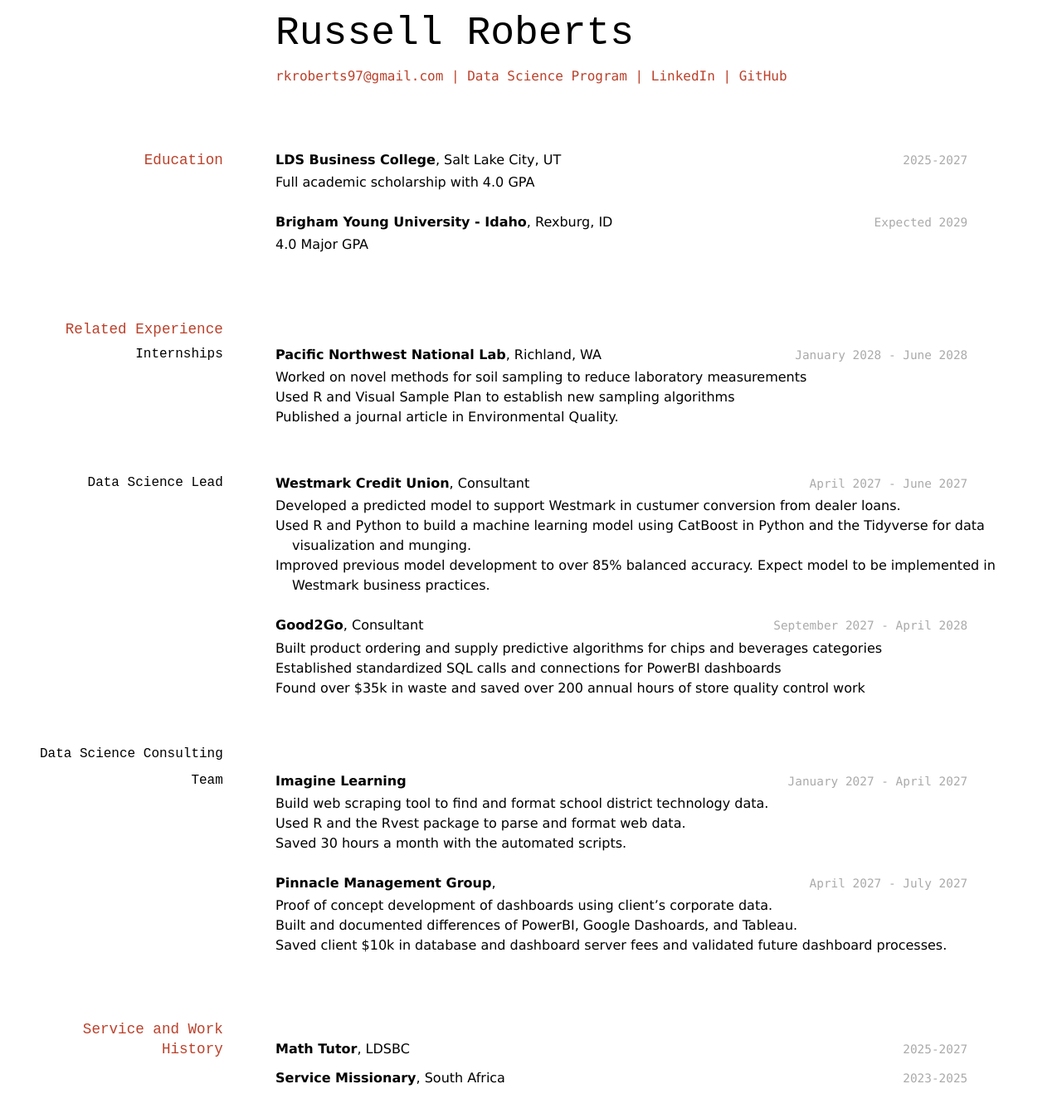
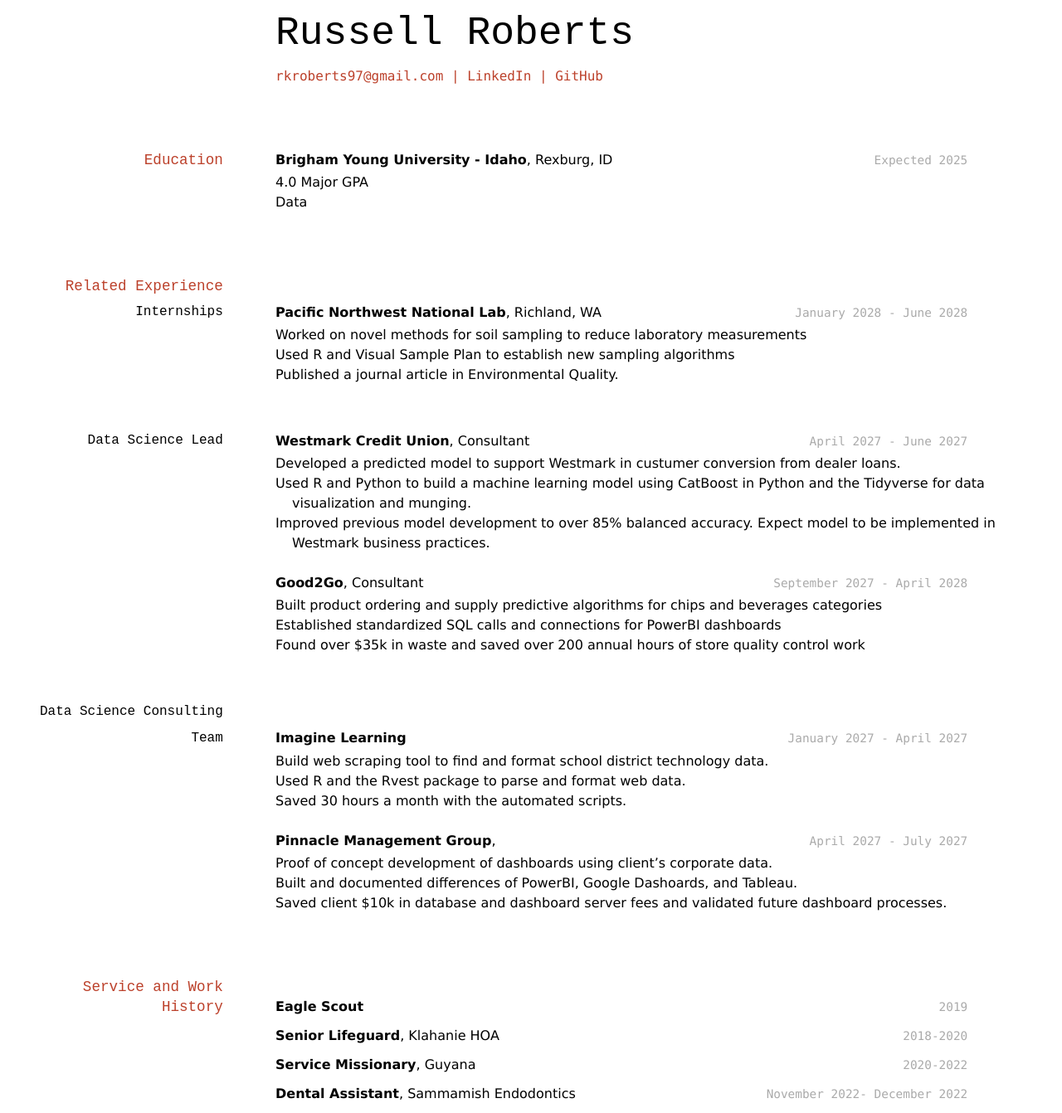
Before and after one commit to RKRoberts97/RobertsR_resume, a Jekyll site: the page built from docs/index.md, in a window 1280 px wide. Shown: the whole page at 83% size. Built offline with Jekyll 4.4.1, drawn with Linux system fonts in a browser that asks for light colours.

Commit message:
added some personal experience

```diff
--- a/docs/index.md
+++ b/docs/index.md
@@ -7,24 +7,19 @@
 
 <div id="webaddress">
 <a href="rkroberts97@gmail.com">rkroberts97@gmail.com</a>
-| <a href="https://byuidatascience.github.io/development.html">Data Science Program</a>
 | <a href="https://www.linkedin.com/groups/13537407/">LinkedIn</a>
-| <a href="https://github.com/byuids-resumes">GitHub</a>
+| <a href="https://github.com/RKRoberts97">GitHub</a>
 </div>
 
 <!-- https://www.monique.tech/the-art-of-markdown -->
 
 ## Education
 
-`2025-2027`
-__LDS Business College__, Salt Lake City, UT
-
-- Full academic scholarship with 4.0 GPA
-
-`Expected 2029`
+`Expected 2025`
 __Brigham Young University - Idaho__, Rexburg, ID
 
 - 4.0 Major GPA
+- Data
 
 
 ## Related Experience
@@ -73,12 +68,19 @@
 
 ## Service and Work History
 
-`2025-2027`
-__Math Tutor__, LDSBC
+`2019`
+__Eagle Scout__
+
+`2018-2020`
+__Senior Lifeguard__, Klahanie HOA
+
+`2020-2022`
+__Service Missionary__, Guyana
+
+`November 2022- December 2022`
+__Dental Assistant__, Sammamish Endodontics
 
 
-`2023-2025`
-__Service Missionary__, South Africa
 
 
 
```
